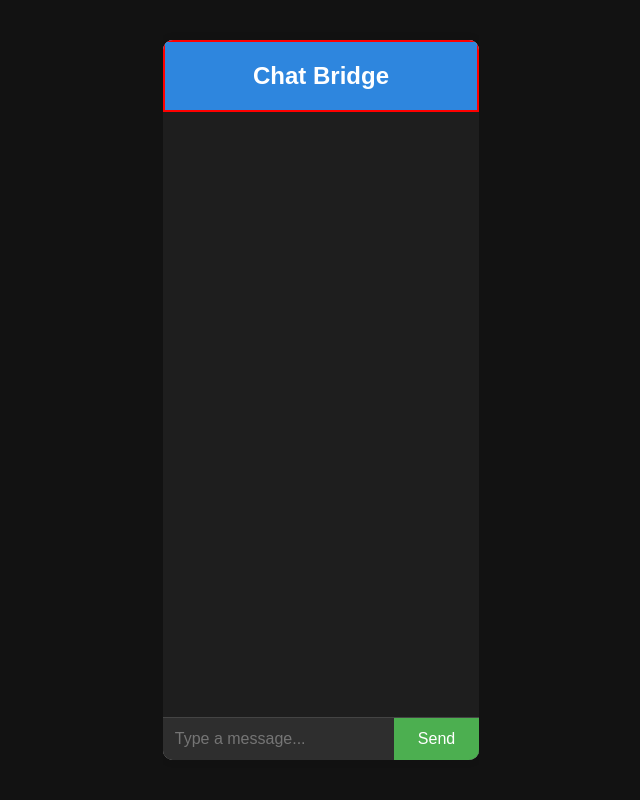
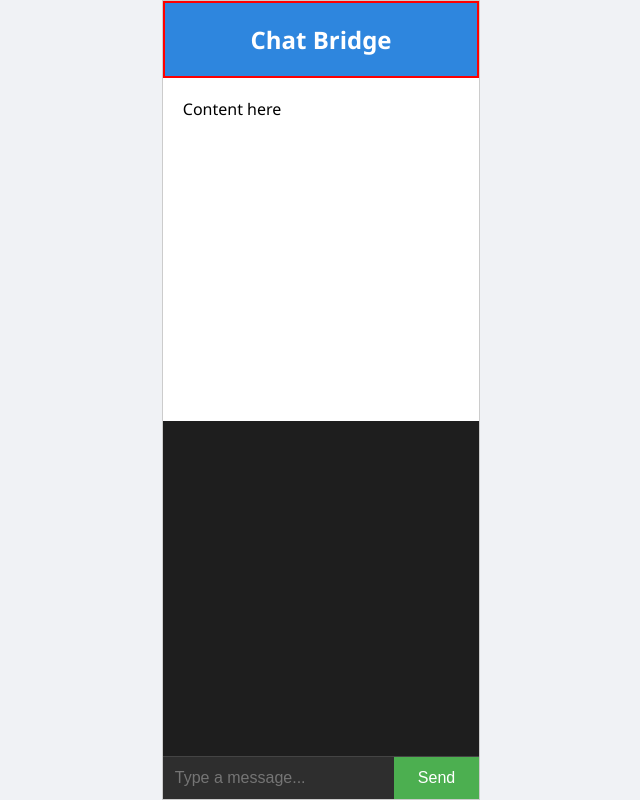
Before and after one commit to habeeb-code-cell/chat-bridge, a React (Create React App) app: page / in a window 1280 px wide. Shown: the whole page, without its empty margins (319-959 px from the left). Built offline with nearby package versions, Linux system fonts and the light colour scheme.

Commit message:
still on the header aspect

```diff
--- a/src/App.css
+++ b/src/App.css
@@ -17,41 +17,30 @@
   }
 
   body, html {
+    margin: 0;
+    padding: 0;
     height: 100%;
-    font-family: Arial, sans-serif;
-    display: flex;
-    justify-content: center;
-    align-items: center;
-    background-color: #121212;
-    color: white;
-    overflow: hidden;
   }
 
   .chat-container {
-    background: white;
     width: 100%;
     max-width: 500px;
-    height: 90vh;
-    min-height: 500px;
+    margin: auto;
+    height: 100vh;
     display: flex;
     flex-direction: column;
-    justify-content: flex-start;
-    border-radius: 10px;
-    box-shadow: 0 0 10px rgba(0, 0, 0, 0.1);
-    overflow: hidden;
+    background: #fff;
+    border: 1px solid #ccc;
   }
 
 
   .chat-header {
-    background-color: #2e86de;
+    padding: 20px;
+    background: #2e86de;
     color: white;
     text-align: center;
-    padding: 20px;
-    font-size: 1.5rem;
+    font-size: 24px;
     font-weight: bold;
-    position: sticky; /* Add this to keep it visible on scroll */
-    top: 0;
-    z-index: 10;
   }
 
 
@@ -63,6 +52,11 @@
     display: flex;
     flex-direction: column;
     gap: 0.5rem;
+  }
+
+  .chat-body {
+    flex: 1;
+    padding: 20px;
   }
 
   .message {
--- a/src/App.js
+++ b/src/App.js
@@ -59,6 +59,7 @@ function App() {
   return (
     <div className="chat-container">
       <div className="chat-header">Chat Bridge</div>
+      <div className="chat-body">Content here</div>
 
       <div className="chat-messages">
         {messages.map((msg, idx) => (
```
